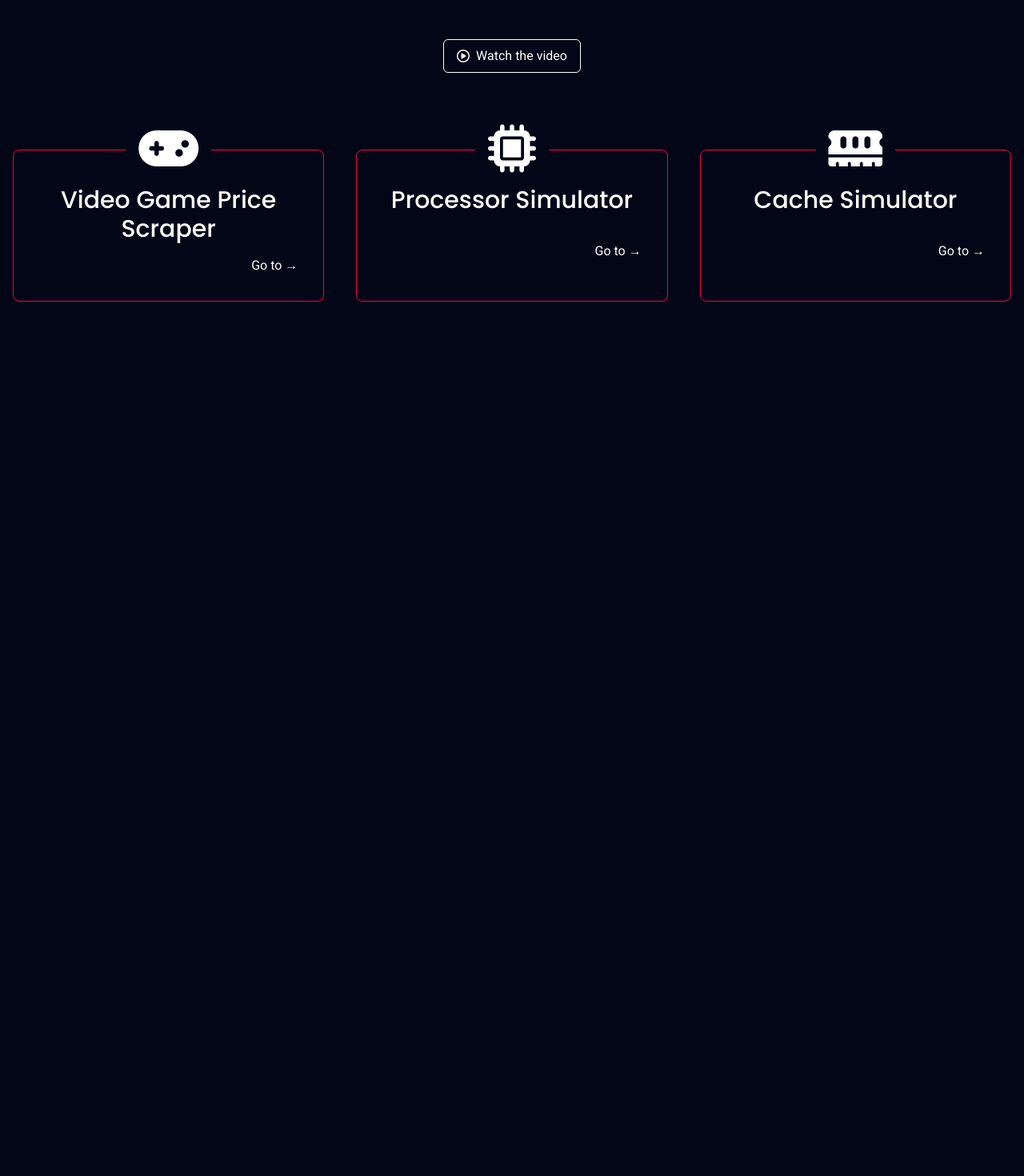
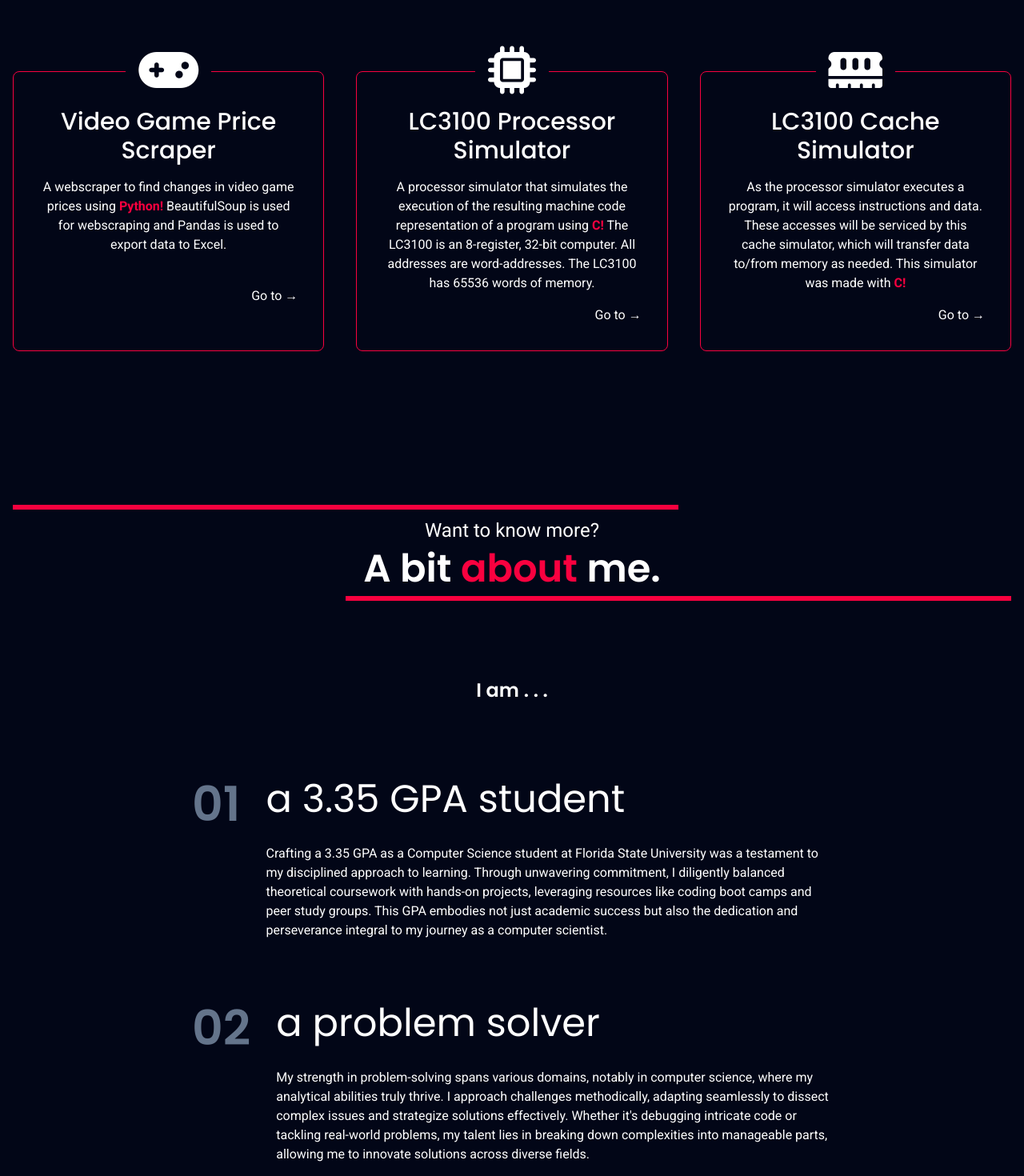
Before and after one commit to zlima410/my-upgraded-portfolio, a SvelteKit app: page / in a window 1280 px wide. Shown: the part 1000-2470 px from the top of the page at 80% size. Before the commit the page ends 1521 px from the top, so only its background shows below. Built offline with nearby package versions, Linux system fonts and the light colour scheme.

Commit message:
Create details and layout for about me and projects sections

```diff
--- a/src/components/Header.svelte
+++ b/src/components/Header.svelte
@@ -2,9 +2,8 @@
   export let y;
 
   let tabs = [
-    { name: 'About', link: '#about'},
-    { name: 'Experience', link: '#experience'},
     { name: 'Projects', link: '#projects'},
+    { name: 'About Me', link: '#about'},
   ];
 </script>
 
@@ -14,7 +13,7 @@
   <h1 class="font-medium">
     <b class="font-bold poppins">Zachary</b> Lima
   </h1>
-  <div class="sm:flex items-center gap-4 hidden">
+  <div class="sm:flex ml-auto pr-4 items-center gap-4 hidden">
     {#each tabs as tab, index}
       <a href={tab.link} class="duration-200 hover:text-[#F9013F]">
         <p>{tab.name}</p>
--- a/src/components/Main.svelte
+++ b/src/components/Main.svelte
@@ -3,8 +3,14 @@
 
   let steps = [
     {name: 'Video Game Price Scraper', icon: 'fa-solid fa-gamepad'},
-    {name: 'Processor Simulator', icon: 'fa-solid fa-microchip'},
-    {name: 'Cache Simulator', icon: 'fa-solid fa-memory'},
+    {name: 'LC3100 Processor Simulator', icon: 'fa-solid fa-microchip'},
+    {name: 'LC3100 Cache Simulator', icon: 'fa-solid fa-memory'},
+  ];
+
+  let benefits = [
+    {name: 'a 3.35 GPA student', description: 'Crafting a 3.35 GPA as a Computer Science student at Florida State University was a testament to my disciplined approach to learning. Through unwavering commitment, I diligently balanced theoretical coursework with hands-on projects, leveraging resources like coding boot camps and peer study groups.  This GPA embodies not just academic success but also the dedication and perseverance integral to my journey as a computer scientist.'},
+    {name: 'a problem solver', description: "My strength in problem-solving spans various domains, notably in computer science, where my analytical abilities truly thrive. I approach challenges methodically, adapting seamlessly to dissect complex issues and strategize solutions effectively. Whether it's debugging intricate code or tackling real-world problems, my talent lies in breaking down complexities into manageable parts, allowing me to innovate solutions across diverse fields."},
+    {name: 'an excellent communicator', description: 'My communication skills allow me to articulate complex technical concepts with clarity and precision. Beyond technical language, I excel in breaking down intricate ideas into easily understandable terms, fostering collaboration among diverse teams. Through active listening, empathy, and effective expression, I not only enhance team dynamics within computer science but also navigate various interpersonal and professional scenarios with ease.'},
   ]
 </script>
 
@@ -16,8 +22,8 @@
         <span class="poppins text-[#F9013F]">Developer</span>
       </h2>
       <p class="text-base sm:text-lg md:text-xl">
-        My <span class="text-[#F9013F]">favorite tech</span> includes C++, Python, Java, JavaScript
-        (SvelteKit, React, Node.js), TailwindCSS, and Git
+        My <span class="text-[#F9013F]">favorite tech</span> includes C, C++, Python, Java, JavaScript
+        (SvelteKit, Node.js), TailwindCSS, and Git
       </p>
       <a
         href="mailto:zacharylima2021@gmail.com"
@@ -51,7 +57,7 @@
         work?
       </h3>
     </div>
-    <a
+    <!-- <a
         href=""
         target="_blank"
         class="mx-auto px-4 py-2 rounded-md border
@@ -59,17 +65,58 @@
         -mt-10 hover:border-[#F9013F] duration-200">
           <i class="fa-regular fa-circle-play"></i>
           <p>Watch the video</p>
-      </a>
+      </a> -->
       <div class="grid grid-cols-1 lg:grid-cols-3 gap-12 lg:gap-10">
         <Step step={steps[0]}>
-
+          <p>A webscraper to find changes in video game prices using
+            <strong class="text-[#F9013F]">Python! </strong>BeautifulSoup is used for webscraping
+            and Pandas is used to export data to Excel.
+          </p>
         </Step>
         <Step step={steps[1]}>
-
+          <p>A processor simulator that simulates the execution of the resulting machine code
+            representation of a program using <strong class="text-[#F9013F]">C!</strong>
+            The LC3100 is an 8-register, 32-bit computer. All addresses are word-addresses.
+            The LC3100 has 65536 words of memory.
+          </p>
         </Step>
         <Step step={steps[2]}>
-
+          <p>As the processor simulator executes a program, it will access instructions and data.
+            These accesses will be serviced by this cache simulator, which will transfer data to/from memory as needed.
+            This simulator was made with <strong class="text-[#F9013F]">C!</strong>
+          </p>
         </Step>
       </div>
   </section>
+
+  <section
+    id="about"
+    class="py-20 pt-10 lg:pt-16 lg:py-32 flex flex-col
+    gap-16 sm:gap-20 md:gap-24 relative">
+      <div
+        class="flex flex-col gap-2 text-center relative before:absolute before:top-0
+        before:left-0 before:w-2/3 before:h-1.5 before:bg-[#F9013F] after:absolute
+        after:bottom-0 after:right-0 after:w-2/3 after:h-1.5 after:bg-[#F9013F] py-4">
+          <h6 class="text-lg sm:text-xl md:text-2xl">Want to know more?</h6>
+          <h3 class="font-semibold text-3xl sm:text-4xl md:text-5xl">
+            A bit <span class="poppins text-[#F9013F]">about</span> me.
+          </h3>
+      </div>
+      <p class="mx-auto poppins font-semibold text-lg sm:text-xl md:text-2xl">I am . . .</p>
+      <div class="flex flex-col gap-20 w-full mx-auto max-w-[800px]">
+        {#each benefits as benefit, index}
+        <div class="flex gap-6 sm:gap-8">
+          <p class="poppins text-4xl sm:text-5xl md:text-6xl text-slate-500 font-semibold">
+            0{index+1}
+          </p>
+          <div class="flex flex-col gap-6 sm:gap-8">
+            <h3 class="text-2xl sm:text-3xl md:text-5xl">
+              {benefit.name}
+            </h3>
+            <p>{benefit.description}</p>
+          </div>
+        </div>
+        {/each}
+      </div>
+  </section>
 </main>
```
